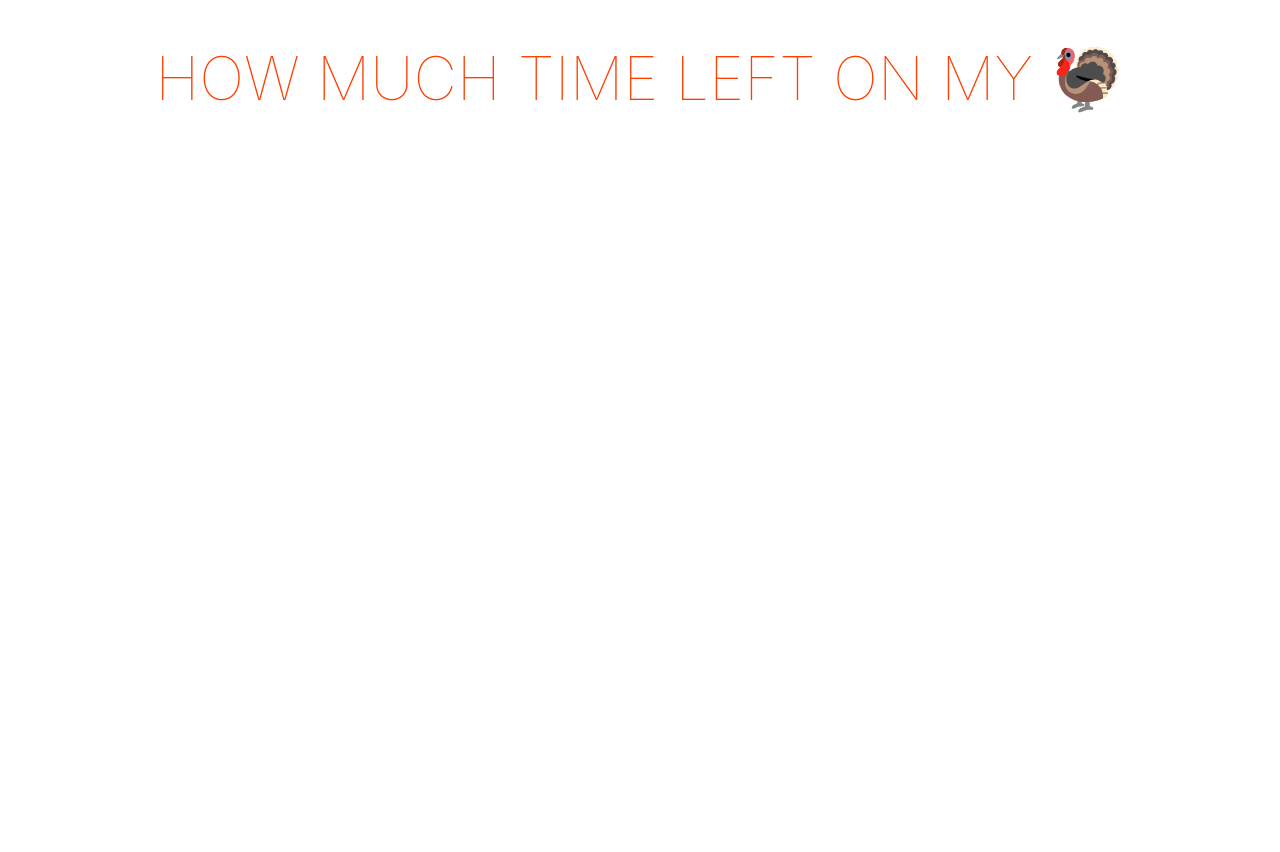
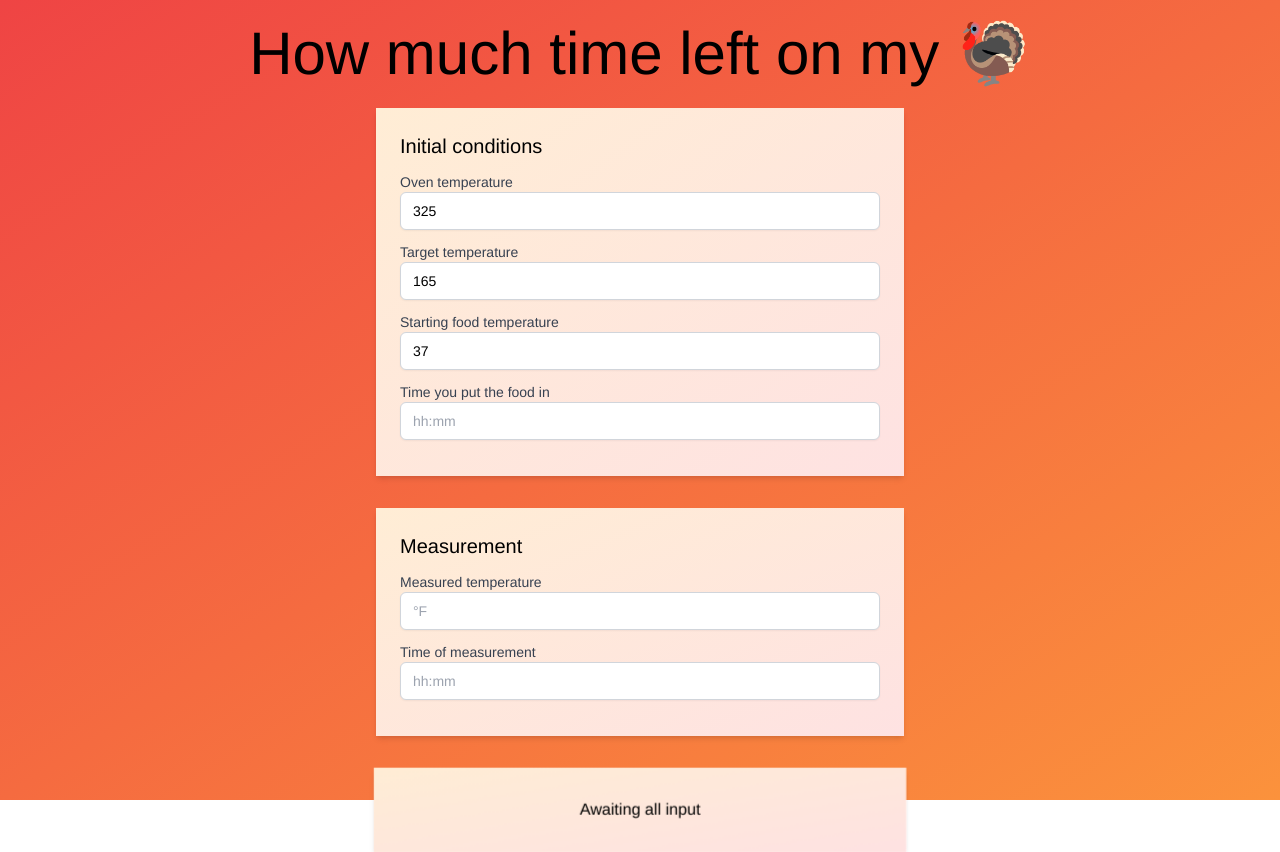
Before and after one commit to wpears/turkey, a Svelte app: page / in a window 1280 px wide. Before the commit the page ends 800 px from the top, so only its background shows below. Built offline with nearby package versions, Linux system fonts and the light colour scheme.

Commit message:
Functionality mostly done

```diff
--- a/package.json
+++ b/package.json
@@ -3,7 +3,7 @@
   "version": "0.0.0",
   "type": "module",
   "scripts": {
-    "dev": "vite",
+    "dev": "TAILWIND_MODE=watch vite",
     "build": "vite build",
     "serve": "vite preview"
   },
--- a/src/App.svelte
+++ b/src/App.svelte
@@ -1,50 +1,97 @@
 <script>
   import Food from './lib/Food.svelte'
+  import SectionWrapper from './lib/SectionWrapper.svelte'
+  import Input from './lib/Input.svelte'
+  import { getElapsedTime, getEndTime } from './lib/utils.js'
+
+  //Formula: T = Ta - Ce^(-kt)
+
+  //Initial conditions
+  let ovenTemp = 325
+  let targetTemp = 165
+  let startTemp = 37
+  let startTime = undefined
+
+  //Measurement
+  let measuredTemp = undefined
+  let measuredTime = undefined
+
+  //Derived constants
+  $: C = ovenTemp - startTemp
+  $: k = C && C > 0 && Math.log((ovenTemp - measuredTemp ) / C) / -getElapsedTime(measuredTime, startTime)
+  $: total = k && Math.log((ovenTemp - targetTemp) / C) / -k
+
+  $: endTime = getEndTime(startTime, total)
+  $: console.log(C, k, total, endTime)
 </script>
 
-<main>
-  <h1 class="text-6xl">How much time left on my <Food/></h1>
-
+<main class="h-screen bg-gradient-to-br from-red-500 to-orange-400">
+  <div class="max-w-4xl container mx-auto flex flex-col content-center p-6
+    space-y-6 h-screen">
+    <h1 class="text-4xl lg:text-6xl text-center">How much time left on my <Food/></h1>
+    <form class="max-w-xl px-6 mx-auto w-full">
+      <SectionWrapper>
+        <h2 class="text-xl mb-3">Initial conditions</h2>
+        <Input bind:value={ovenTemp} type="number" placeholder="°F" label="Oven temperature"/>
+        <Input bind:value={targetTemp} type="number" placeholder="°F" label="Target temperature"/>
+        <Input bind:value={startTemp} type="number" placeholder="°F" label="Starting food temperature"/>
+        <Input bind:value={startTime} placeholder="hh:mm" label="Time you put the food in"/>
+      </SectionWrapper>
+      <SectionWrapper>
+        <h2 class="text-xl mb-3">Measurement</h2>
+        <Input bind:value={measuredTemp} placeholder="°F" type="number" label="Measured temperature"/>
+        <Input bind:value={measuredTime} placeholder="hh:mm" label="Time of measurement"/>
+      </SectionWrapper>
+      <div class="wrap">
+        <div class:rotate-in={endTime} class="relative">
+            <section
+             class="rotating w-full p-6 mb-8 shadow-md
+              bg-gradient-to-br from-orange-100 to-red-100">
+              <p class="text-center">Awaiting all input</p>
+            </section>
+          <section
+            class="rotated rotating w-full p-6 mb-8 shadow-md bg-indigo-500
+            text-orange-100">
+            {#if endTime}
+            <p class="text-center">Take your food out at
+            <span class="text-3xl align-sub ml-0.5">{endTime}</span>.</p>
+            {/if}
+          </section>
+        </div>
+      </div>
+    </form>
+  </div>
 </main>
 
 <style global>
   @tailwind base;
   @tailwind components;
   @tailwind utilities;
-
   :root {
-    font-family: -apple-system, BlinkMacSystemFont, 'Segoe UI', Roboto, Oxygen,
-      Ubuntu, Cantarell, 'Open Sans', 'Helvetica Neue', sans-serif;
+    font-family: 'Helvetica';
+    font-weight: 200;
   }
-
-  main {
-    text-align: center;
-    padding: 1em;
-    margin: 0 auto;
+  .rotating {
+    height:84px;
+    display: flex;
+    align-items: center;
+    justify-content: center;
+    transform: translateZ(42px);
+    position: absolute;
   }
-
-  h1 {
-    color: #ff3e00;
-    text-transform: uppercase;
-    font-weight: 100;
-    line-height: 1.1;
-    margin: 2rem auto;
-    max-width: 14rem;
+  .rotated {
+    transform: rotateX(-90deg) translateZ(42px) ;
   }
-
-  p {
-    max-width: 14rem;
-    margin: 1rem auto;
-    line-height: 1.35;
+  .wrap {
+    perspective: 5000px;
   }
-
-  @media (min-width: 480px) {
-    h1 {
-      max-width: none;
-    }
-
-    p {
-      max-width: none;
-    }
+  .wrap > div {
+    height: 84px;
+    transform-style: preserve-3d;
+    transition: transform 0.3s ease-in;
+    transform: rotate3d(1, 0, 0, 0deg);
+  }
+  div.rotate-in {
+    transform: rotate3d(1, 0, 0, 90deg);
   }
 </style>
--- /dev/null
+++ b/src/lib/Input.svelte
@@ -0,0 +1,24 @@
+<script>
+  import { normalizeTime } from './utils.js'
+  export let value
+  export let label
+  export let type='text'
+  export let placeholder=''
+  const classes = 'block w-full px-3 py-2 border border-gray-300 ' +
+  'rounded-md text-sm shadow-sm placeholder-gray-400 focus:outline-none ' +
+  'focus:border-orange-400 focus:ring-1 focus:ring-orange-400 ' +
+  'invalid:border-red-700 invalid:text-red-700 group-hover:border-gray-400'
+
+  function formatTime(e){
+    value = normalizeTime(e.target.value)
+  }
+
+</script>
+<label class="block group mb-3">
+  <span class="block text-sm font-medium text-gray-700">{label}</span>
+  {#if type === 'number'}
+    <input type="number" placeholder={placeholder} bind:value class={classes}/>
+  {:else}
+    <input type="text" on:focusout={formatTime} placeholder={placeholder} bind:value class={classes}/>
+  {/if}
+</label>
--- /dev/null
+++ b/src/lib/SectionWrapper.svelte
@@ -0,0 +1,4 @@
+<section class="p-6 mb-8 shadow-md
+  bg-gradient-to-br from-orange-100 to-red-100">
+  <slot></slot>
+</section>
--- /dev/null
+++ b/src/lib/utils.js
@@ -0,0 +1,64 @@
+function normalizeTime(time){
+    if(!time) return ''
+    let v = time.replace(/[^0-9]/g, '')
+    if(v.length === 2 && +time > 23) return ''
+    if(v.length < 3) v += '00'
+    if(v.length === 3) v = '0' + v
+    return v.slice(0,-2) + ':' + v.slice(-2)
+}
+
+function validateTime(hours, minutes){
+  if(!hours || hours > 23 || hours < 1) return false
+  if(minutes > 59 || minutes < 0) return false
+  return true
+}
+
+function getElapsedTime(measured, start){
+    if(!measured || !start) return
+    let msplit, ssplit, hm, mm, hs, ms, hdiff, sdiff
+    msplit = normalizeTime(measured).split(':')
+    ssplit = normalizeTime(start).split(':')
+    hm = +msplit[0]
+    mm = +msplit[1]
+    hs = +ssplit[0]
+    ms = +ssplit[1]
+
+    if(!validateTime(hm, mm)) return
+    if(!validateTime(hs, ms)) return
+
+    if(hm < hs || (hm === hs && mm < ms)){
+      hm+=12
+    }
+
+    hdiff = hm - hs
+    sdiff = mm - ms
+
+    if (sdiff < 0) {
+      sdiff = 60 + sdiff
+      hdiff -= 1
+    }
+
+    return hdiff + sdiff/60
+  }
+
+  function getEndTime(start, total){
+    if(!start || !total) return
+    let hs, ms, ht, mt, ssplit, hadd, madd
+    start = normalizeTime(start)
+    if(!start) return
+    ssplit = start.split(':')
+    hs = +ssplit[0]
+    ms = +ssplit[1]
+    ht = Math.floor(total)
+    mt = Math.floor(total%1*60)
+    hadd = hs + ht
+    madd = ms + mt
+    if(madd > 59){
+      madd -= 60
+      hadd++
+    }
+    hadd %= 12
+    return `${hadd}:${madd}`
+  }
+
+export { normalizeTime, getElapsedTime, getEndTime }
--- a/tailwind.config.cjs
+++ b/tailwind.config.cjs
@@ -1,22 +1,7 @@
-const production = !process.env.ROLLUP_WATCH;
-
 module.exports = {
-  future: {
-    purgeLayersByDefault: true,
-    removeDeprecatedGapUtilities: true,
-  },
-  plugins: [
-
-  ],
+  mode: 'jit',
   content: [
     './index.html',
-    './src/**/*.svelte',
+    './src/**/*.svelte'
   ],
-  purge: {
-    content: [
-     './src/**/*.svelte',
-
-    ],
-    enabled: production // disable purge in dev
-  },
 };
```
Also changed, not shown: 1 other file (tests, documents, lock files or other folders).
